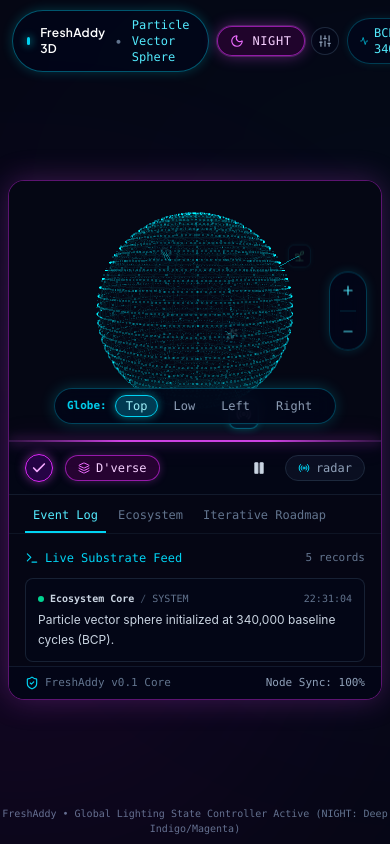
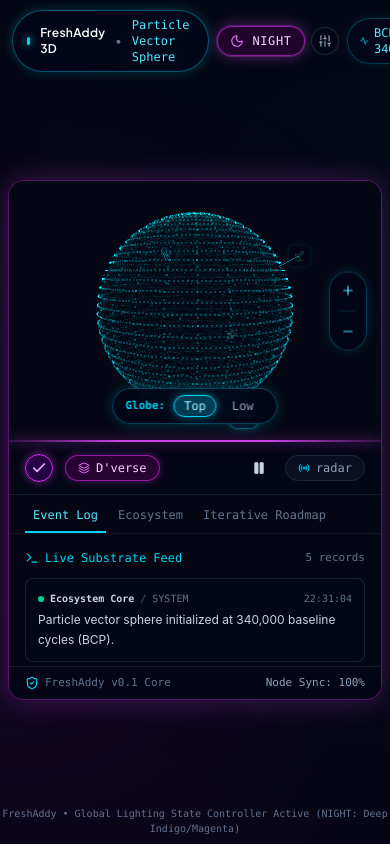
Before and after one commit to ciscojrai/AddyFresh, a React (Vite) app: page / in a window 390 px wide. Built offline with nearby package versions, Linux system fonts and the light colour scheme.

Commit message:
feat: implement responsive globe positioning
Add orientation listener to automatically adjust globe layout positions between portrait and landscape modes.

```diff
--- a/src/App.tsx
+++ b/src/App.tsx
@@ -18,6 +18,29 @@ export default function App() {
   const [isAutoRotating, setIsAutoRotating] = useState(true);
   const [isBezelMode, setIsBezelMode] = useState(false);
   const [globePosition, setGlobePosition] = useState<GlobeLayoutPosition>('Top');
+  const [orientation, setOrientation] = useState<'portrait' | 'landscape'>('landscape');
+
+  useEffect(() => {
+    const mediaQuery = window.matchMedia('(orientation: portrait)');
+    const handleOrientationChange = (e: MediaQueryListEvent | MediaQueryList) => {
+      const newOrientation = e.matches ? 'portrait' : 'landscape';
+      setOrientation(newOrientation);
+
+      setGlobePosition((prev) => {
+        if (newOrientation === 'portrait' && (prev === 'Left' || prev === 'Right')) {
+          return 'Top';
+        }
+        if (newOrientation === 'landscape' && (prev === 'Top' || prev === 'Low')) {
+          return 'Left';
+        }
+        return prev;
+      });
+    };
+
+    handleOrientationChange(mediaQuery);
+    mediaQuery.addEventListener('change', handleOrientationChange);
+    return () => mediaQuery.removeEventListener('change', handleOrientationChange);
+  }, []);
 
   // Global Lighting State Controller
   const [lightingState, setLightingState] = useState<GlobalLightingState>({
@@ -239,6 +262,7 @@ export default function App() {
                   lightingProgress={lightingState.progress}
                   globePosition={globePosition}
                   onSetGlobePosition={setGlobePosition}
+                  orientation={orientation}
                 />
               </div>
 
@@ -298,6 +322,7 @@ export default function App() {
                 lightingProgress={lightingState.progress}
                 globePosition={globePosition}
                 onSetGlobePosition={setGlobePosition}
+                orientation={orientation}
               />
             </div>
 
--- a/src/components/ParticleGlobe.tsx
+++ b/src/components/ParticleGlobe.tsx
@@ -13,6 +13,7 @@ interface ParticleGlobeProps {
   lightingProgress?: number;
   globePosition: GlobeLayoutPosition;
   onSetGlobePosition: (pos: GlobeLayoutPosition) => void;
+  orientation: 'portrait' | 'landscape';
 }
 
 // Scratch reusable variables to satisfy zero-GC discipline in render loop
@@ -39,6 +40,7 @@ export const ParticleGlobe: React.FC<ParticleGlobeProps> = ({
   lightingProgress,
   globePosition,
   onSetGlobePosition,
+  orientation,
 }) => {
   const mountRef = useRef<HTMLDivElement>(null);
   const [projectedNodes, setProjectedNodes] = useState<
@@ -601,7 +603,11 @@ export const ParticleGlobe: React.FC<ParticleGlobeProps> = ({
         className="flex items-center gap-1 px-3 py-1.5 rounded-full bg-slate-950/85 border border-cyan-500/35 shadow-[0_0_15px_rgba(0,243,255,0.2)] backdrop-blur-md select-none pointer-events-auto"
       >
         <span className="text-[11px] font-mono text-cyan-400 font-semibold pr-1">Globe:</span>
-        {(['Top', 'Low', 'Left', 'Right'] as const).map((pos) => {
+        {(['Top', 'Low', 'Left', 'Right'] as const)
+          .filter((pos) =>
+            orientation === 'portrait' ? ['Top', 'Low'].includes(pos) : ['Left', 'Right'].includes(pos)
+          )
+          .map((pos) => {
             const isActive = globePosition === pos;
             return (
               <button
```
Also changed, not shown: 2 other files (tests, documents, lock files or other folders). Lines whose indentation alone changed are shown as unchanged.
